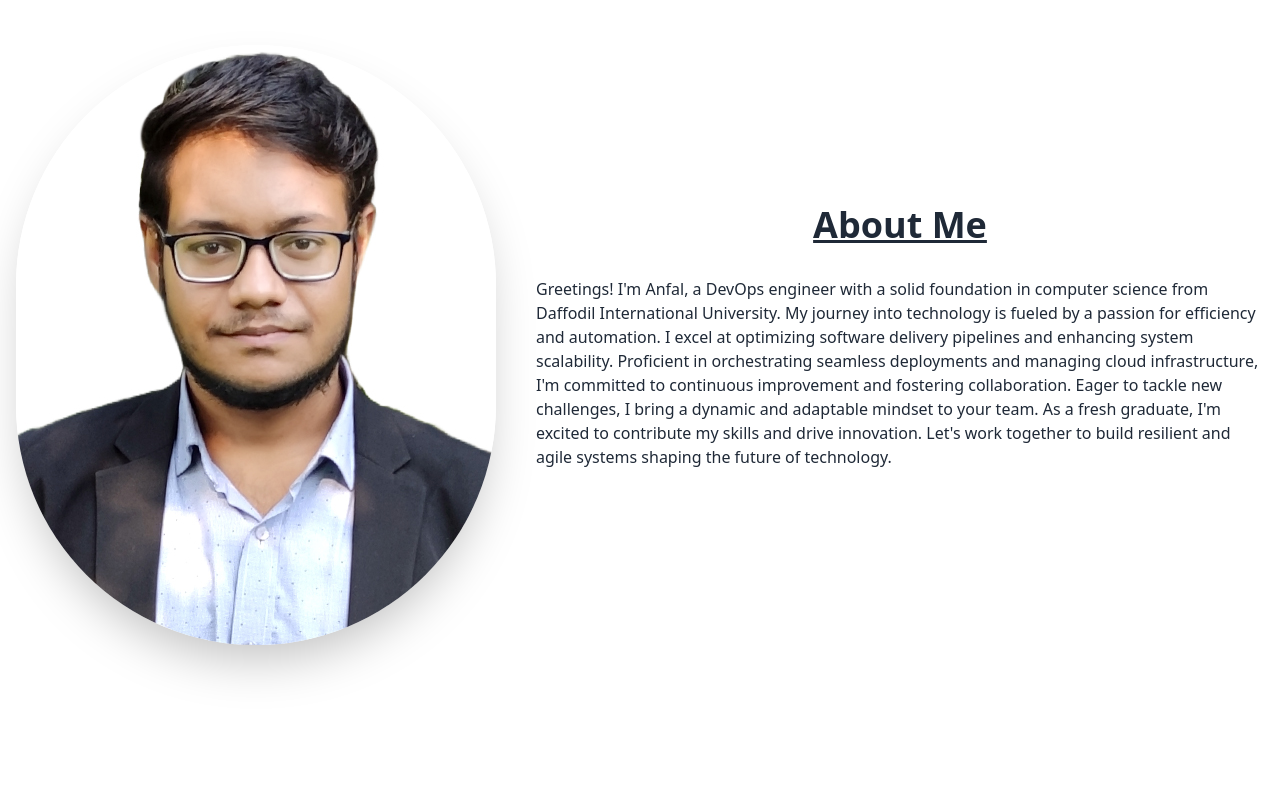
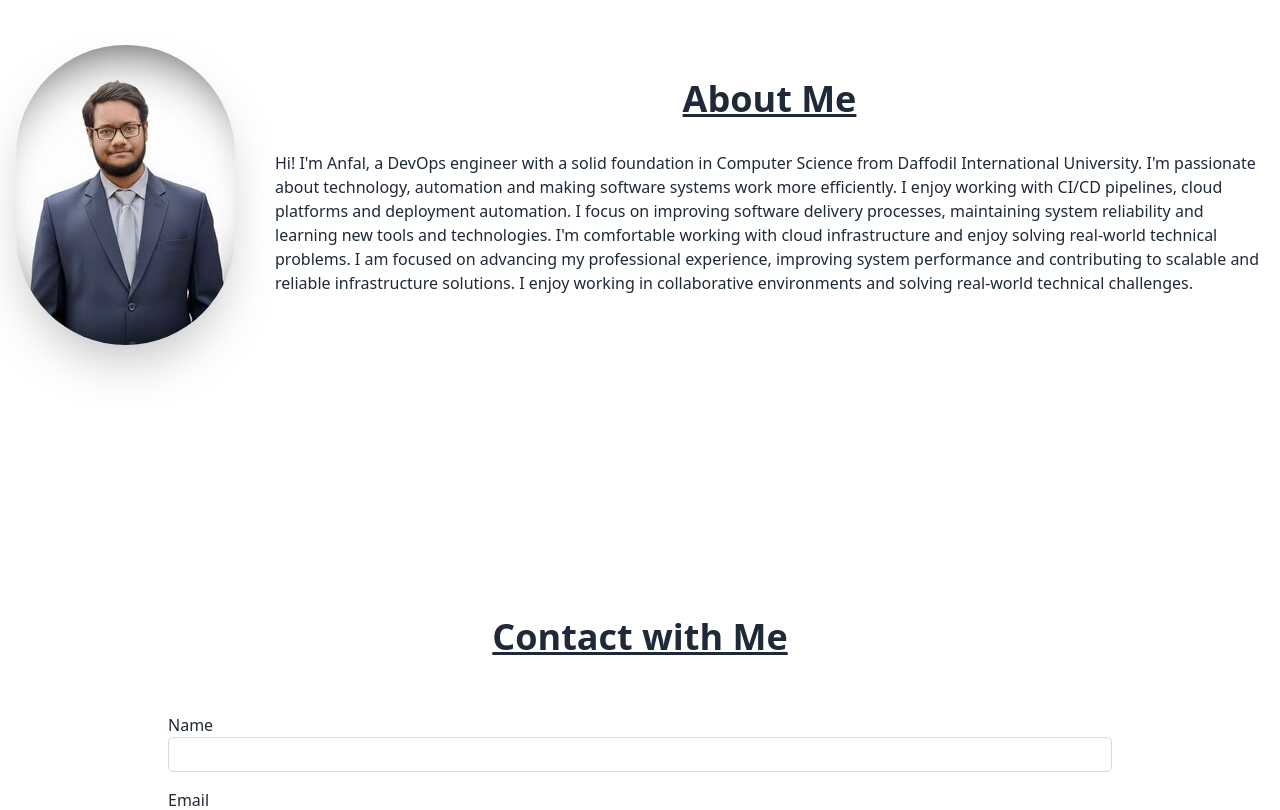
Before and after one commit to anfal11/my-portfolio, a React (Vite) app: page / in a window 1280 px wide. Shown: the part 6100-6910 px from the top of the page. Built offline with nearby package versions, Linux system fonts and the light colour scheme.

Commit message:
about section updated(image & texts).

```diff
--- a/src/Components/About.jsx
+++ b/src/Components/About.jsx
@@ -1,4 +1,4 @@
-import pic from "../../public/dsdf.JPG"
+import pic from "../../public/DP.jpeg"
 import AOS from "aos";
 import "aos/dist/aos.css";
 AOS.init();
@@ -24,7 +24,10 @@ const About = () => {
               <p className="py-4 ">
   {/* Greetings! I&apos;m Anfal, a soon-to-graduate computer science student at Daffodil International University. Specializing in the MERN Stack, my journey is marked by a keen passion for innovation. Eagerly seeking opportunities, I am poised to apply my skills to cutting-edge projects, craft engaging user experiences, and play a part in shaping the future of the web. As a fresh graduate, I bring a dynamic and enthusiastic approach to contribute effectively to your team. */}
 
-  Greetings! I&apos;m Anfal, a DevOps engineer with a solid foundation in computer science from Daffodil International University. My journey into technology is fueled by a passion for efficiency and automation. I excel at optimizing software delivery pipelines and enhancing system scalability. Proficient in orchestrating seamless deployments and managing cloud infrastructure, I&apos;m committed to continuous improvement and fostering collaboration. Eager to tackle new challenges, I bring a dynamic and adaptable mindset to your team. As a fresh graduate, I&apos;m excited to contribute my skills and drive innovation. Let&apos;s work together to build resilient and agile systems shaping the future of technology.</p>
+  {/* Greetings! I&apos;m Anfal, a DevOps engineer with a solid foundation in computer science from Daffodil International University. My journey into technology is fueled by a passion for efficiency and automation. I excel at optimizing software delivery pipelines and enhancing system scalability. Proficient in orchestrating seamless deployments and managing cloud infrastructure, I&apos;m committed to continuous improvement and fostering collaboration. Eager to tackle new challenges, I bring a dynamic and adaptable mindset to your team. As a fresh graduate, I&apos;m excited to contribute my skills and drive innovation. Let&apos;s work together to build resilient and agile systems shaping the future of technology. */}
+
+  Hi! I&apos;m Anfal, a DevOps engineer with a solid foundation in Computer Science from Daffodil International University. I&apos;m passionate about technology, automation and making software systems work more efficiently. I enjoy working with CI/CD pipelines, cloud platforms and deployment automation. I focus on improving software delivery processes, maintaining system reliability and learning new tools and technologies. I&apos;m comfortable working with cloud infrastructure and enjoy solving real-world technical problems. I am focused on advancing my professional experience, improving system performance and contributing to scalable and reliable infrastructure solutions. I enjoy working in collaborative environments and solving real-world technical challenges.
+  </p>
 
 
 
```
Also changed, not shown: public/DP.jpeg (added).
